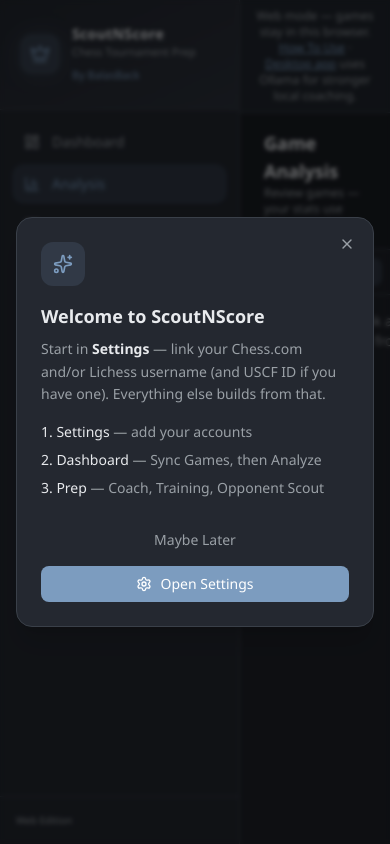
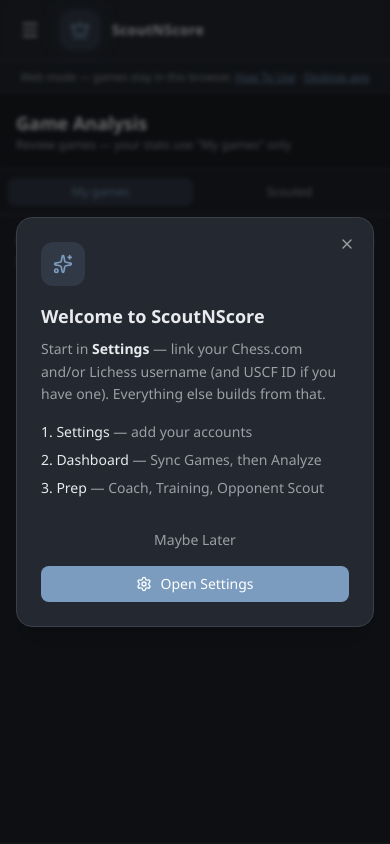
Before and after one commit to BalasBack/ChessScope, a React (Vite) app: page /analysis in a window 390 px wide. Built offline with nearby package versions, Linux system fonts and the light colour scheme.

Commit message:
Make ScoutNScore mobile-friendly with drawer nav and responsive layouts.
Co-authored-by: Cursor <cursoragent@cursor.com>

```diff
--- a/index.html
+++ b/index.html
@@ -3,7 +3,7 @@
   <head>
     <meta charset="UTF-8" />
     <link rel="icon" type="image/svg+xml" href="/vite.svg" />
-    <meta name="viewport" content="width=device-width, initial-scale=1.0" />
+    <meta name="viewport" content="width=device-width, initial-scale=1.0, viewport-fit=cover" />
     <title>ScoutNScore — Chess Tournament Prep</title>
     <meta
       name="description"
--- a/src/components/Layout.tsx
+++ b/src/components/Layout.tsx
@@ -1,4 +1,5 @@
-import { NavLink, Outlet } from "react-router-dom";
+import { useEffect, useState } from "react";
+import { NavLink, Outlet, useLocation } from "react-router-dom";
 import {
   LayoutDashboard,
   BarChart3,
@@ -9,6 +10,8 @@ import {
   Crown,
   Award,
   CircleHelp,
+  Menu,
+  X,
 } from "lucide-react";
 import { isWebApp } from "../lib/api";
 import { cn } from "../lib/utils";
@@ -25,18 +28,16 @@ const nav = [
   { to: "/settings", label: "Settings", icon: Settings },
 ];
 
-export function Layout() {
+function BrandBlock({ compact = false }: { compact?: boolean }) {
   return (
-    <div className="flex h-screen overflow-hidden bg-[var(--color-surface)]">
-      <WelcomeModal />
-      <aside className="flex w-60 shrink-0 flex-col border-r border-[var(--color-border)] bg-[var(--color-surface-2)]">
-        <div className="border-b border-[var(--color-border)] bg-gradient-to-br from-[var(--color-surface-2)] to-[var(--color-surface-3)] px-5 py-6">
     <div className="flex items-center gap-3">
-            <div className="accent-glow flex h-10 w-10 items-center justify-center rounded-xl bg-[var(--color-accent)]/20">
+      <div className="accent-glow flex h-10 w-10 shrink-0 items-center justify-center rounded-xl bg-[var(--color-accent)]/20">
         <Crown className="h-5 w-5 text-[var(--color-accent)]" />
       </div>
-            <div>
+      <div className="min-w-0">
         <div className="text-sm font-bold tracking-wide">ScoutNScore</div>
+        {!compact && (
+          <>
             <div className="text-[11px] text-[var(--color-muted)]">
               Chess Tournament Prep
             </div>
@@ -48,15 +49,22 @@ export function Layout() {
             >
               By BalasBack
             </a>
+          </>
+        )}
       </div>
     </div>
-        </div>
+  );
+}
+
+function NavLinks({ onNavigate }: { onNavigate?: () => void }) {
+  return (
     <nav className="flex flex-1 flex-col gap-0.5 p-3">
       {nav.map(({ to, label, icon: Icon }) => (
         <NavLink
           key={to}
           to={to}
           end={to === "/"}
+          onClick={onNavigate}
           className={({ isActive }) =>
             cn(
               "flex items-center gap-3 rounded-xl px-3 py-2.5 text-sm transition-all",
@@ -66,18 +74,95 @@ export function Layout() {
             )
           }
         >
-              <Icon className="h-4 w-4" />
+          <Icon className="h-4 w-4 shrink-0" />
           {label}
         </NavLink>
       ))}
     </nav>
+  );
+}
+
+export function Layout() {
+  const [menuOpen, setMenuOpen] = useState(false);
+  const location = useLocation();
+
+  useEffect(() => {
+    setMenuOpen(false);
+  }, [location.pathname]);
+
+  useEffect(() => {
+    if (!menuOpen) return;
+    const onKey = (e: KeyboardEvent) => {
+      if (e.key === "Escape") setMenuOpen(false);
+    };
+    document.addEventListener("keydown", onKey);
+    document.body.style.overflow = "hidden";
+    return () => {
+      document.removeEventListener("keydown", onKey);
+      document.body.style.overflow = "";
+    };
+  }, [menuOpen]);
+
+  return (
+    <div className="flex h-[100dvh] overflow-hidden bg-[var(--color-surface)]">
+      <WelcomeModal />
+
+      {/* Desktop sidebar */}
+      <aside className="hidden w-60 shrink-0 flex-col border-r border-[var(--color-border)] bg-[var(--color-surface-2)] md:flex">
+        <div className="border-b border-[var(--color-border)] bg-gradient-to-br from-[var(--color-surface-2)] to-[var(--color-surface-3)] px-5 py-6">
+          <BrandBlock />
+        </div>
+        <NavLinks />
         <div className="border-t border-[var(--color-border)] p-4 text-[10px] text-[var(--color-muted)]">
           {isWebApp() ? "Web Edition" : "Desktop Edition"}
         </div>
       </aside>
-      <main className="flex flex-1 flex-col overflow-hidden">
+
+      {/* Mobile drawer */}
+      {menuOpen && (
+        <div className="fixed inset-0 z-40 md:hidden">
+          <button
+            type="button"
+            className="absolute inset-0 bg-black/55 backdrop-blur-[1px]"
+            aria-label="Close menu"
+            onClick={() => setMenuOpen(false)}
+          />
+          <aside className="absolute inset-y-0 left-0 flex w-[min(18rem,85vw)] flex-col bg-[var(--color-surface-2)] shadow-xl">
+            <div className="flex items-start justify-between border-b border-[var(--color-border)] px-4 py-4">
+              <BrandBlock />
+              <button
+                type="button"
+                onClick={() => setMenuOpen(false)}
+                className="rounded-lg p-2 text-[var(--color-muted)] hover:bg-[var(--color-surface-3)]"
+                aria-label="Close menu"
+              >
+                <X className="h-5 w-5" />
+              </button>
+            </div>
+            <NavLinks onNavigate={() => setMenuOpen(false)} />
+            <div className="border-t border-[var(--color-border)] p-4 text-[10px] text-[var(--color-muted)]">
+              {isWebApp() ? "Web Edition" : "Desktop Edition"}
+            </div>
+          </aside>
+        </div>
+      )}
+
+      <main className="flex min-w-0 flex-1 flex-col overflow-hidden">
+        {/* Mobile top bar */}
+        <div className="flex shrink-0 items-center gap-3 border-b border-[var(--color-border)] bg-[var(--color-surface-2)] px-3 py-2.5 md:hidden">
+          <button
+            type="button"
+            onClick={() => setMenuOpen(true)}
+            className="rounded-lg p-2 text-[var(--color-text)] hover:bg-[var(--color-surface-3)]"
+            aria-label="Open menu"
+          >
+            <Menu className="h-5 w-5" />
+          </button>
+          <BrandBlock compact />
+        </div>
+
         {isWebApp() && (
-          <div className="border-b border-[var(--color-border)] bg-[var(--color-accent)]/8 px-4 py-2 text-center text-xs text-[var(--color-muted)]">
+          <div className="shrink-0 border-b border-[var(--color-border)] bg-[var(--color-accent)]/8 px-3 py-2 text-center text-[11px] leading-snug text-[var(--color-muted)] sm:px-4 sm:text-xs">
             Web mode — games stay in this browser.{" "}
             <NavLink to="/help" className="text-[var(--color-accent)] underline">
               How To Use
@@ -90,11 +175,12 @@ export function Layout() {
               rel="noreferrer"
             >
               Desktop app
-            </a>{" "}
-            uses Ollama for stronger local coaching.
+            </a>
           </div>
         )}
+        <div className="min-h-0 flex-1 overflow-hidden">
           <Outlet />
+        </div>
       </main>
     </div>
   );
--- a/src/index.css
+++ b/src/index.css
@@ -66,11 +66,28 @@ body {
   background: var(--color-surface);
   color: var(--color-text);
   min-height: 100vh;
+  min-height: 100dvh;
   transition: background 0.25s ease, color 0.25s ease;
+  -webkit-tap-highlight-color: transparent;
 }
 
 #root {
   min-height: 100vh;
+  min-height: 100dvh;
+}
+
+img,
+svg {
+  max-width: 100%;
+}
+
+/* Prevent iOS zoom on form focus for controls ≥16px on small screens */
+@media (max-width: 767px) {
+  input,
+  select,
+  textarea {
+    font-size: 16px;
+  }
 }
 
 [data-compact="true"] .page-header {
--- a/src/pages/Analysis.tsx
+++ b/src/pages/Analysis.tsx
@@ -20,7 +20,7 @@ import {
   parsePgnGame,
   START_FEN,
 } from "../lib/chess";
-import { formatResult, resultColor } from "../lib/utils";
+import { formatResult, resultColor, cn } from "../lib/utils";
 
 /** Absolute position eval for the current board index (not relative to last move). */
 function positionEvalAt(
@@ -166,7 +166,7 @@ export function Analysis() {
 
   return (
     <div className="flex h-full flex-col overflow-hidden bg-[var(--color-surface)]">
-      <header className="flex shrink-0 items-center justify-between border-b border-[var(--color-border)] px-6 py-4">
+      <header className="flex shrink-0 flex-col gap-3 border-b border-[var(--color-border)] px-4 py-4 sm:flex-row sm:items-center sm:justify-between sm:px-6">
         <div>
           <h1 className="text-lg font-bold">Game Analysis</h1>
           <p className="text-xs text-[var(--color-muted)]">
@@ -174,7 +174,7 @@ export function Analysis() {
           </p>
         </div>
         {selected && (
-          <Button onClick={handleAnalyze} loading={analyzing} disabled={analyzing}>
+          <Button onClick={handleAnalyze} loading={analyzing} disabled={analyzing} className="w-full sm:w-auto">
             <Cpu className="h-4 w-4" />
             {selected.analyzed ? "Re-analyze" : "Analyze"}
           </Button>
@@ -192,9 +192,16 @@ export function Analysis() {
         </div>
       )}
 
-      <div className="flex min-h-0 flex-1">
+      <div className="flex min-h-0 flex-1 flex-col lg:flex-row">
         {/* Game list */}
-        <aside className="w-72 shrink-0 overflow-auto border-r border-[var(--color-border)] bg-[var(--color-surface-2)]/50">
+        <aside
+          className={cn(
+            "shrink-0 overflow-auto border-[var(--color-border)] bg-[var(--color-surface-2)]/50",
+            selected
+              ? "max-h-44 border-b lg:max-h-none lg:w-72 lg:border-b-0 lg:border-r"
+              : "min-h-0 flex-1 border-b lg:w-72 lg:flex-none lg:border-b-0 lg:border-r",
+          )}
+        >
           <div className="flex border-b border-[var(--color-border)] p-2 gap-1">
             {(["mine", "scouted"] as const).map((f) => (
               <button
@@ -271,7 +278,7 @@ export function Analysis() {
         {selected ? (
           <>
             {/* Board panel */}
-            <main className="flex min-w-0 flex-1 flex-col items-center justify-center gap-4 overflow-auto p-6">
+            <main className="flex min-h-0 min-w-0 flex-1 flex-col items-center justify-center gap-4 overflow-auto p-4 sm:p-6">
               <div className="w-full max-w-lg">
                 <div className="mb-4 flex items-start justify-between gap-4">
                   <div>
@@ -352,7 +359,7 @@ export function Analysis() {
             </main>
 
             {/* Move list */}
-            <aside className="w-64 shrink-0 overflow-auto border-l border-[var(--color-border)] bg-[var(--color-surface-2)]/30 p-3">
+            <aside className="max-h-52 shrink-0 overflow-auto border-t border-[var(--color-border)] bg-[var(--color-surface-2)]/30 p-3 lg:max-h-none lg:w-64 lg:border-l lg:border-t-0">
               <div className="mb-2 text-[10px] font-semibold uppercase tracking-widest text-[var(--color-muted)]">
                 Moves
               </div>
@@ -412,7 +419,7 @@ export function Analysis() {
             </aside>
           </>
         ) : (
-          <div className="flex flex-1 items-center justify-center text-[var(--color-muted)]">
+          <div className="hidden flex-1 items-center justify-center text-[var(--color-muted)] lg:flex">
             Select a game to review
           </div>
         )}
--- a/src/pages/Help.tsx
+++ b/src/pages/Help.tsx
@@ -107,7 +107,7 @@ export function Help() {
 
   return (
     <div className="flex h-full flex-col overflow-auto">
-      <header className="page-header border-b border-[var(--color-border)] bg-gradient-to-r from-[var(--color-surface-2)] to-transparent px-8 py-5">
+      <header className="page-header border-b border-[var(--color-border)] bg-gradient-to-r from-[var(--color-surface-2)] to-transparent px-4 py-5 sm:px-8">
         <h1 className="text-xl font-bold">Help</h1>
         <p className="text-sm text-[var(--color-muted)]">
           How to use ScoutNScore for Chess Tournament Prep
@@ -115,7 +115,7 @@ export function Help() {
         </p>
       </header>
 
-      <div className="mx-auto w-full max-w-2xl space-y-6 p-8">
+      <div className="mx-auto w-full max-w-2xl space-y-6 p-4 sm:p-8">
         <Card title="Quick Start">
           <ol className="space-y-4">
             {quickStart.map((step) => (
--- a/src/pages/OpponentScout.tsx
+++ b/src/pages/OpponentScout.tsx
@@ -406,15 +406,15 @@ export function OpponentScout() {
 
   return (
     <div className="flex h-full flex-col overflow-auto">
-      <header className="border-b border-[var(--color-border)] px-8 py-5">
+      <header className="border-b border-[var(--color-border)] px-4 py-5 sm:px-8">
         <h1 className="text-xl font-bold">Opponent Scout</h1>
         <p className="text-sm text-[var(--color-muted)]">
           Search one database at a time to find opponents for tournament prep
         </p>
       </header>
 
-      <div className="space-y-6 p-8">
-        <div className="grid grid-cols-2 gap-6">
+      <div className="space-y-6 p-4 sm:p-8">
+        <div className="grid grid-cols-1 gap-6 md:grid-cols-2">
           <Card title="Search by USCF ID">
             <div className="space-y-3">
               <div>
--- a/src/pages/Settings.tsx
+++ b/src/pages/Settings.tsx
@@ -84,14 +84,14 @@ export function SettingsPage() {
 
   return (
     <div className="flex h-full flex-col overflow-auto">
-      <header className="page-header border-b border-[var(--color-border)] bg-gradient-to-r from-[var(--color-surface-2)] to-transparent px-8 py-5">
+      <header className="page-header border-b border-[var(--color-border)] bg-gradient-to-r from-[var(--color-surface-2)] to-transparent px-4 py-5 sm:px-8">
         <h1 className="text-xl font-bold">Settings</h1>
         <p className="text-sm text-[var(--color-muted)]">
           Appearance, your accounts, and analysis preferences
         </p>
       </header>
 
-      <div className="mx-auto w-full max-w-xl space-y-6 p-8">
+      <div className="mx-auto w-full max-w-xl space-y-6 p-4 sm:p-8">
         <Card title="Appearance">
           <div className="space-y-4">
             <div>
```
Also changed, not shown: src/pages/Coach.tsx (+10 -10 lines), src/pages/Dashboard.tsx (+8 -8 lines), src/pages/Training.tsx (+4 -4 lines), src/pages/UscfProfile.tsx (+6 -6 lines), 13 other files (tests, documents, lock files or other folders). Lines whose indentation alone changed are shown as unchanged.
